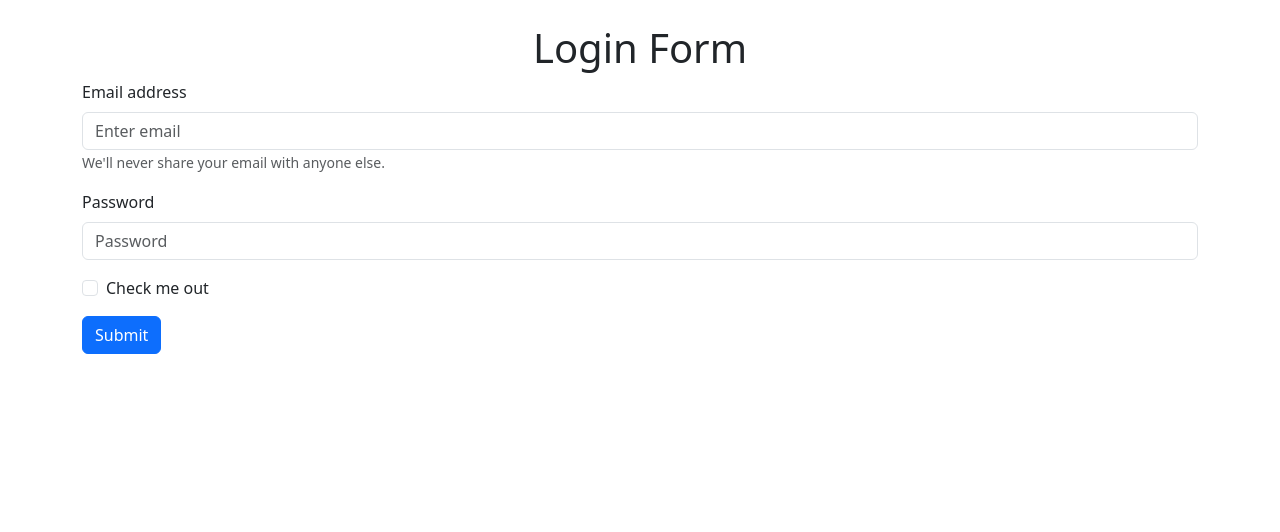
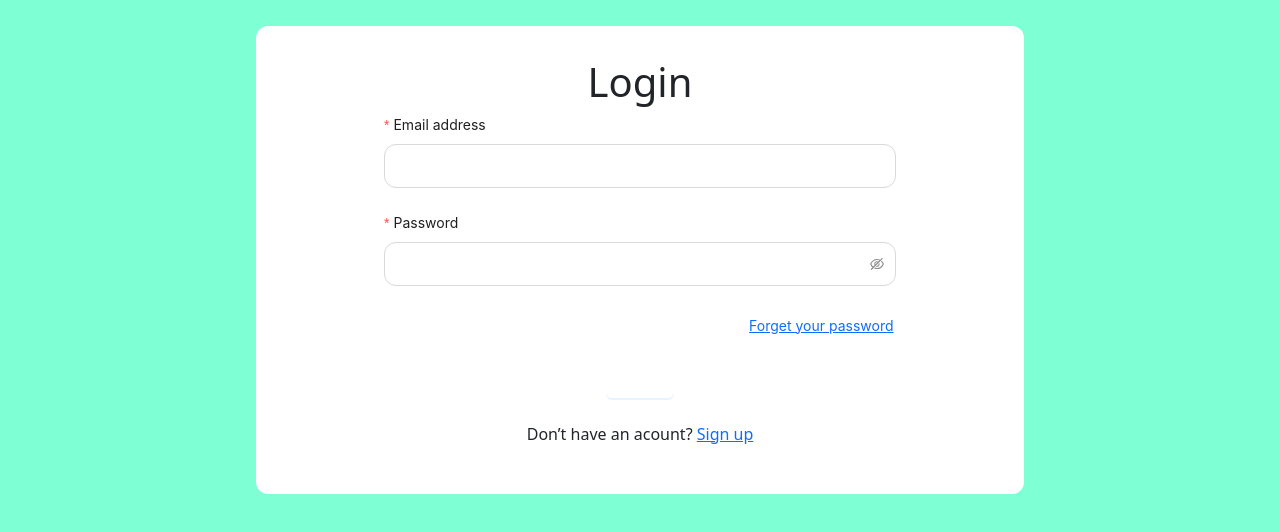
Before and after one commit to HoangTB/Mock_FE, a React (Create React App) app: page /login in a window 1280 px wide. Shown: the top 532 px of the page. Built offline with nearby package versions, Linux system fonts and the light colour scheme.

Commit message:
feat: ui login page

```diff
--- /dev/null
+++ b/src/pages/Login/ForgotPassword.tsx
@@ -0,0 +1,49 @@
+import Button from 'react-bootstrap/Button';
+import Form from 'react-bootstrap/Form';
+
+import React, { useState } from 'react';
+
+const ForgotPassword: React.FC = () => {
+    const [email, setEmail] = useState('');
+    const [message, setMessage] = useState('');
+
+    const handleSubmit = async (e: React.FormEvent) => {
+        e.preventDefault();
+
+        try {
+            const response = await fetch('/api/forgot-password', {
+                method: 'POST',
+                headers: {
+                    'Content-Type': 'application/json'
+                },
+                body: JSON.stringify({ email })
+            });
+
+            if (response.ok) {
+                const result = await response.text();
+                setMessage(result);
+            } else {
+                throw new Error('Forgot password failed');
+            }
+        } catch (error) {
+            console.error('Forgot password error:', error);
+            alert('Forgot password failed');
+        }
+    };
+
+    return (
+        <form onSubmit={handleSubmit}>
+            <input
+                type="email"
+                value={email}
+                onChange={(e) => setEmail(e.target.value)}
+                placeholder="Email"
+                required
+            />
+            <button type="submit">Send Reset Password Request</button>
+            {message && <p>{message}</p>}
+        </form>
+    );
+};
+
+export default ForgotPassword;
--- /dev/null
+++ b/src/pages/Login/LoginForm.module.css
@@ -0,0 +1,20 @@
+body {
+    background-color: aquamarine;
+    padding: 2% 20%;
+}
+
+.form-container {
+    background-color: white;
+    padding: 2rem 8rem;
+    border-radius: 12px;
+    text-align: center;
+}
+
+.input-custom {
+    height: 44px;
+    border-radius: 12px;
+}
+
+.button {
+    background-color: var(--primary-color);
+}
--- /dev/null
+++ b/src/pages/Login/LoginPage.tsx
@@ -0,0 +1,62 @@
+import { Button, Checkbox, Form, FormProps, Input } from "antd";
+import style from "./LoginForm.module.css"
+import React, { useState } from 'react';
+
+const onFinish: FormProps['onFinish'] = (values) => {
+  console.log('Success:', values);
+};
+
+const onFinishFailed: FormProps['onFinishFailed'] = (errorInfo) => {
+  console.log('Failed:', errorInfo);
+};
+
+const Login = () => {
+
+  return (
+    <>
+      {/* <img src="" alt="" /> */}
+      <div className={style[`form-container`]}>
+        <h1>Login</h1>
+
+        <Form
+          name="basic"
+          initialValues={{ remember: true }}
+          onFinish={onFinish}
+          onFinishFailed={onFinishFailed}
+          autoComplete="off"
+          layout="vertical"
+        >
+          <Form.Item
+            label="Email address"
+            name="email"
+            rules={[{ required: true, message: 'Please input your email!' }]}
+          >
+            <Input className={style['input-custom']} />
+          </Form.Item>
+
+          <Form.Item
+            label="Password"
+            name="password"
+            rules={[{ required: true, message: 'Please input your password!' }]}
+          >
+            <Input.Password className={style['input-custom']} />
+          </Form.Item>
+          <Form.Item  wrapperCol={{ offset: 15, span: 11 }}>
+            <a href="">Forget your password</a>
+          </Form.Item>
+
+          <Form.Item>
+            <Button type="primary" htmlType="submit" className={style.button} >
+              Login
+            </Button>
+          </Form.Item>
+        </Form>
+
+        <p>Don’t have an acount? <a href="">Sign up </a> </p>
+      </div>
+    </>
+  )
+}
+
+
+export default Login;
--- /dev/null
+++ b/src/pages/Login/Logout.tsx
@@ -0,0 +1,16 @@
+import Button from 'react-bootstrap/Button';
+import Form from 'react-bootstrap/Form';
+
+import React from 'react';
+
+const Logout: React.FC = () => {
+    const handleLogout = () => {
+        localStorage.removeItem('token');
+    };
+
+    return (
+        <button onClick={handleLogout}>Logout</button>
+    );
+};
+
+export default Logout;
--- /dev/null
+++ b/src/pages/Login/ResetPassword.tsx
@@ -0,0 +1,52 @@
+import Button from 'react-bootstrap/Button';
+import Form from 'react-bootstrap/Form';
+
+import React, { useState } from 'react';
+import { useLocation } from 'react-router-dom';
+
+const ResetPassword: React.FC = () => {
+    const query = new URLSearchParams(useLocation().search);
+    const token = query.get('token') || '';
+    const [newPassword, setNewPassword] = useState('');
+    const [message, setMessage] = useState('');
+
+    const handleSubmit = async (e: React.FormEvent) => {
+        e.preventDefault();
+
+        try {
+            const response = await fetch('/api/reset-password', {
+                method: 'POST',
+                headers: {
+                    'Content-Type': 'application/json'
+                },
+                body: JSON.stringify({ token, newPassword })
+            });
+
+            if (response.ok) {
+                const result = await response.text();
+                setMessage(result);
+            } else {
+                throw new Error('Reset password failed');
+            }
+        } catch (error) {
+            console.error('Reset password error:', error);
+            alert('Reset password failed');
+        }
+    };
+
+    return (
+        <form onSubmit={handleSubmit}>
+            <input
+                type="password"
+                value={newPassword}
+                onChange={(e) => setNewPassword(e.target.value)}
+                placeholder="New Password"
+                required
+            />
+            <button type="submit">Reset Password</button>
+            {message && <p>{message}</p>}
+        </form>
+    );
+};
+
+export default ResetPassword;
--- a/src/pages/LoginPage.tsx
+++ /dev/null
@@ -1,30 +0,0 @@
-import Button from 'react-bootstrap/Button';
-import Form from 'react-bootstrap/Form';
-import React from 'react';
-function LoginPage() {
-  return (
-    <div className="container">
-      <h1 className="text-center pt-4">Login Form</h1>
-      <Form>
-        <Form.Group className="mb-3" controlId="formBasicEmail">
-          <Form.Label>Email address</Form.Label>
-          <Form.Control type="email" placeholder="Enter email" />
-          <Form.Text className="text-muted">We'll never share your email with anyone else.</Form.Text>
-        </Form.Group>
-
-        <Form.Group className="mb-3" controlId="formBasicPassword">
-          <Form.Label>Password</Form.Label>
-          <Form.Control type="password" placeholder="Password" />
-        </Form.Group>
-        <Form.Group className="mb-3" controlId="formBasicCheckbox">
-          <Form.Check type="checkbox" label="Check me out" />
-        </Form.Group>
-        <Button variant="primary" type="submit">
-          Submit
-        </Button>
-      </Form>
-    </div>
-  );
-}
-
-export default LoginPage;
```
Also changed, not shown: package.json (+6 -5 lines), src/routes/index.ts (+16 -1 lines), 1 other file (tests, documents, lock files or other folders).
